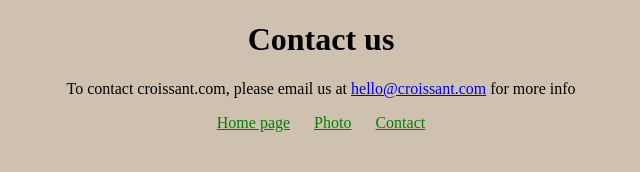
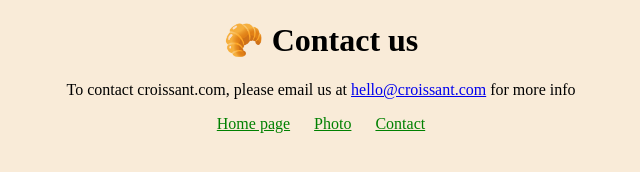
Before and after one commit to 33ZoyaTaranets/Croissant, a plain HTML site: page contact.html in a window 1280 px wide. Shown: the whole page, without its empty margins (319-959 px from the left). Drawn offline with Linux system fonts and the light colour scheme.

Commit message:
Added new color

```diff
--- a/contact.html
+++ b/contact.html
@@ -9,7 +9,7 @@
     <title>Contact to Zoia's croissant</title>
 </head>
 <body>
-    <h1>Contact us</h1>
+    <h1>🥐 Contact us</h1>
     <p>
         To contact croissant.com, please email us at <a href="mailto:hello@croissant.com">hello@croissant.com</a>  for more info
     </p>
--- a/styles/app.css
+++ b/styles/app.css
@@ -2,7 +2,7 @@ body {
     text-align: center;
 
     margin: 10px;
-    background-color: rgb(207, 193, 175);
+    background-color: rgb(249, 235, 216);
 }
 footer a {
     margin: 0 10px;
@@ -13,5 +13,5 @@ footer a {
     display: block;
     max-width: 100%;
     border-radius: 8px;
-margin: 30px auto;
+    margin: 30px auto;
 }
```
